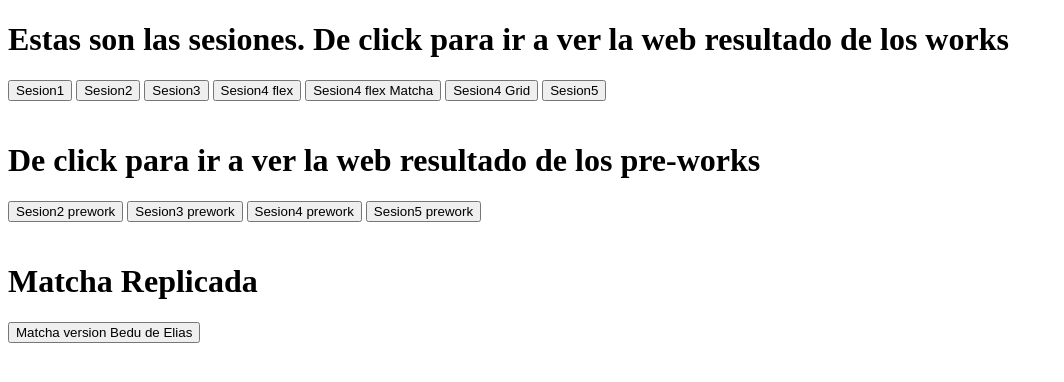
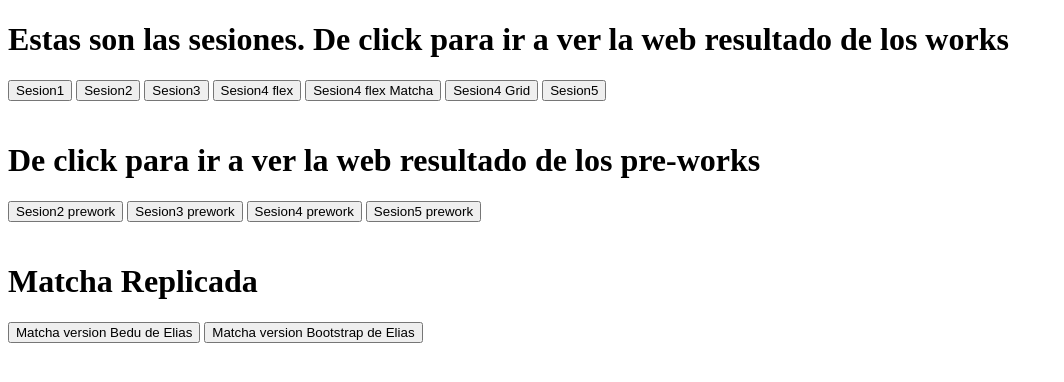
Before and after one commit to EAeliasalejandro/BeduCursoWeb, a plain HTML site: page index.html in a window 1280 px wide. Shown: the whole page, without its empty margins (0-1064 px from the left). Drawn offline with Linux system fonts and the light colour scheme.

Commit message:
matcha bootstrap agregado al indice

```diff
--- a/index.html
+++ b/index.html
@@ -33,6 +33,7 @@
         <h1>Matcha Replicada</h1>
         <div>
             <a href="getMatcha/index.html"><button>Matcha version Bedu de Elias</button></a>
+            <a href="getMatchaBootstrap/index.html"><button>Matcha version Bootstrap de Elias</button></a>
         </div>
     </div>
 </body>
```
